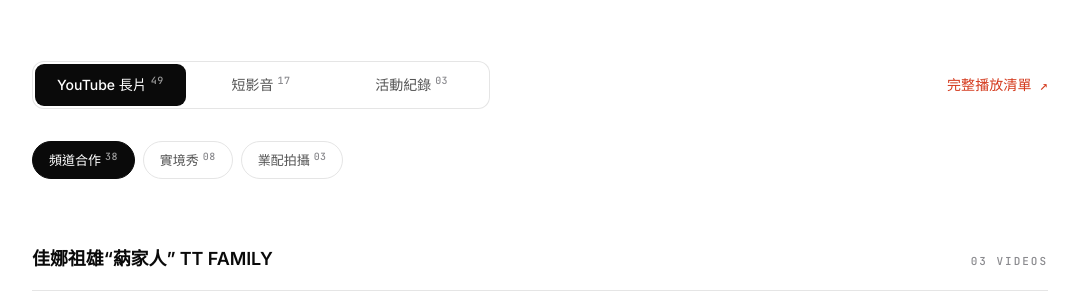
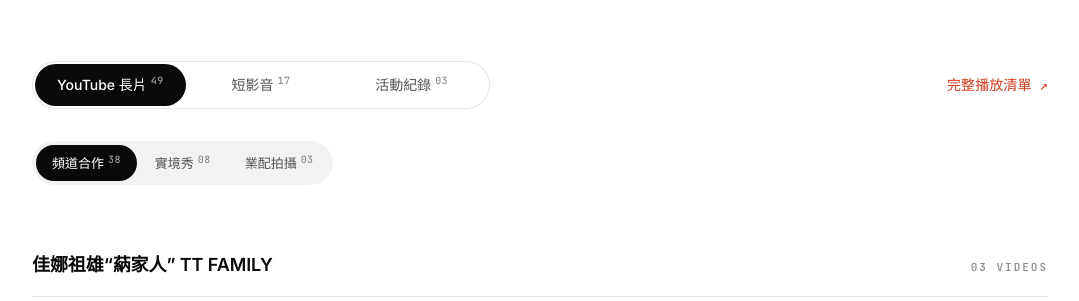
Before and after one commit to movefilm/movefilm.github.io, a plain HTML site: page index.html in a window 1280 px wide. Shown: the part 2996-3297 px from the top of the page, without its empty margins (100-1179 px from the left). Drawn offline with Linux system fonts and the light colour scheme; a small style sheet from the web is missing.

Commit message:
Refactor segmented control styles and functionality
Refactor segmented control styles and functionality for improved UI/UX. Update button styles and add hover effects.

```diff
--- a/index.html
+++ b/index.html
@@ -246,16 +246,15 @@ ul,ol{list-style:none}
 .pillar p{color:var(--fg-soft);font-size:14px}
 
 /* ---------- iOS segmented control ---------- */
-.seg{position:relative;display:inline-grid;grid-auto-flow:column;grid-auto-columns:1fr;background:transparent;box-shadow:inset 0 0 0 1px var(--line);border-radius:12px;padding:3px;max-width:100%}
-.seg button{position:relative;z-index:1;padding:8px 22px;min-height:40px;font-size:14px;font-weight:500;color:var(--fg-soft);border-radius:8px;white-space:nowrap;transition:color .25s}
-.seg button[aria-selected="true"]{color:#fff}
-.seg button[aria-selected="true"] sup{color:rgba(255,255,255,.6)}
+.seg{position:relative;display:inline-grid;grid-auto-flow:column;grid-auto-columns:1fr;background:transparent;box-shadow:inset 0 0 0 1px var(--line);border-radius:999px;padding:3px;max-width:100%}
+.seg button{position:relative;z-index:1;padding:8px 22px;min-height:40px;font-size:14px;font-weight:500;color:var(--fg-soft);border-radius:999px;white-space:nowrap;transition:color .3s}
+.seg button.hl{color:#fff}
+.seg button.hl sup{color:rgba(255,255,255,.6)}
 .seg button sup{font-family:var(--mono);font-size:10px;margin-left:4px;color:var(--fg-mute);letter-spacing:.04em}
-.seg .thumb-ind{position:absolute;z-index:0;top:3px;bottom:3px;left:3px;border-radius:9px;background:var(--fg);transition:transform .45s var(--spring),width .45s var(--spring)}
-.seg.small{background:transparent;box-shadow:none;padding:0;gap:8px;display:flex;flex-wrap:wrap}
-.seg.small button{border:1px solid var(--line);border-radius:999px;padding:6px 16px;min-height:36px;font-size:13px;transition:all .25s}
-.seg.small button[aria-pressed="true"]{background:var(--fg);border-color:var(--fg);color:#fff}
-.seg.small button[aria-pressed="true"] sup{color:rgba(255,255,255,.6)}
+.seg .thumb-ind{position:absolute;z-index:0;top:3px;bottom:3px;left:0;border-radius:999px;background:var(--fg);pointer-events:none;transition:transform .4s cubic-bezier(.2,.9,.3,1.1),width .4s cubic-bezier(.2,.9,.3,1.1)}
+.seg.small{background:rgba(0,0,0,.05);box-shadow:none;padding:4px;gap:2px;display:inline-flex;flex-wrap:wrap}
+.seg.small .thumb-ind{top:4px;bottom:4px}
+.seg.small button{border-radius:999px;padding:6px 16px;min-height:34px;font-size:13px}
 .works-bar{display:flex;justify-content:space-between;align-items:center;gap:var(--s-sm);flex-wrap:wrap;margin-bottom:var(--s-md)}
 .pl-link{font-size:14px;color:var(--accent);display:inline-flex;gap:8px;align-items:baseline;min-height:44px;align-items:center}
 .pl-link .arrow{font-family:var(--mono)}
@@ -416,7 +415,10 @@ footer{padding:var(--s-lg) 0;border-top:1px solid var(--line)}
   /* 作品：分類列 */
   .works-bar{gap:4px;margin-bottom:20px}
   .seg button{font-size:13px;padding:8px 6px}
-  .seg.small{flex-wrap:nowrap;overflow-x:auto;scrollbar-width:none;margin:0 -20px 32px;padding:0 20px}
+  .seg.small{display:flex;flex-wrap:nowrap;overflow-x:auto;scrollbar-width:none;margin:0 -20px 32px;padding:0 20px;gap:8px;background:none}
+  .seg.small .thumb-ind{top:0;bottom:0}
+  .seg.small button{box-shadow:inset 0 0 0 1px var(--line)}
+  .seg.small button.hl{box-shadow:none}
   .seg.small::-webkit-scrollbar{display:none}
   .seg.small button{flex:0 0 auto}
   .subbar{margin-bottom:36px}
@@ -566,6 +568,7 @@ footer{padding:var(--s-lg) 0;border-top:1px solid var(--line)}
 
     <div class="panel active" role="tabpanel" id="p-long" aria-labelledby="t-long">
       <div class="seg small subbar" aria-label="YouTube 長片分類" id="seg-sub">
+        <span class="thumb-ind" aria-hidden="true"></span>
         <button data-sub="channel" aria-pressed="true">頻道合作<sup></sup></button>
         <button data-sub="reality" aria-pressed="false">實境秀<sup></sup></button>
         <button data-sub="sponsored" aria-pressed="false">業配拍攝<sup></sup></button>
@@ -785,6 +788,22 @@ footer{padding:var(--s-lg) 0;border-top:1px solid var(--line)}
       <a class="pl-link" href="https://www.youtube.com/playlist?list=${CONFIG.playlists[key]}" target="_blank" rel="noopener">開啟播放清單 <span class="arrow">↗</span></a>
     </div>`;
 
+  /* 作品集：膠囊滑塊跟隨（滑鼠移入跟過去，離開回到目前分類） */
+  function slideBar(bar, items, isOn){
+    const ind = bar.querySelector('.thumb-ind');
+    const place = b => {
+      ind.style.width = b.offsetWidth + 'px';
+      ind.style.transform = `translateX(${b.offsetLeft}px)`;
+      items.forEach(x => x.classList.toggle('hl', x === b));
+    };
+    const home = () => place(items.find(isOn) || items[0]);
+    items.forEach(b => b.addEventListener('pointerenter', e => { if (e.pointerType === 'mouse') place(b); }));
+    bar.addEventListener('pointerleave', home);
+    addEventListener('resize', home);
+    if (document.fonts) document.fonts.ready.then(home);
+    return home;
+  }
+
   /* 無限捲動：捲到清單底部時自動載入下一批 */
   const calm = matchMedia('(prefers-reduced-motion: reduce)').matches;
   function feed(host, next, hasMore){
@@ -844,9 +863,11 @@ footer{padding:var(--s-lg) 0;border-top:1px solid var(--line)}
     b.querySelector('sup').textContent = pad(subs[b.dataset.sub].length);
     b.addEventListener('click', () => {
       subBtns.forEach(x => x.setAttribute('aria-pressed', x === b));
+      subHome();
       drawLong(b.dataset.sub);
     });
   });
+  const subHome = slideBar(document.getElementById('seg-sub'), [...subBtns], b => b.getAttribute('aria-pressed') === 'true');
   drawLong('channel');
   document.getElementById('c-long').textContent = pad(all.length);
 
@@ -907,17 +928,14 @@ footer{padding:var(--s-lg) 0;border-top:1px solid var(--line)}
   const seg = document.getElementById('seg-main'), ind = seg.querySelector('.thumb-ind');
   const tabs = [...seg.querySelectorAll('[role=tab]')], plLink = document.getElementById('pl-link');
   const plKeys = { 'p-long': 'long', 'p-short': 'short', 'p-event': 'event' };
-  function moveInd(){
-    const t = tabs.find(x => x.getAttribute('aria-selected') === 'true');
-    ind.style.width = t.offsetWidth + 'px';
-    ind.style.transform = `translateX(${t.offsetLeft - 3}px)`;
-  }
+  const moveInd = slideBar(seg, tabs, x => x.getAttribute('aria-selected') === 'true');
   function selectTab(t){
     tabs.forEach(x => x.setAttribute('aria-selected', x === t));
     document.querySelectorAll('#works .panel').forEach(p => p.classList.toggle('active', p.id === t.getAttribute('aria-controls')));
     plLink.href = 'https://www.youtube.com/playlist?list=' + CONFIG.playlists[plKeys[t.getAttribute('aria-controls')]];
     if (t.getAttribute('aria-controls') === 'p-short') initReels();
     moveInd();
+    if (t.getAttribute('aria-controls') === 'p-long') subHome();
   }
   tabs.forEach(t => t.addEventListener('click', () => selectTab(t)));
   seg.addEventListener('keydown', e => {
@@ -928,8 +946,6 @@ footer{padding:var(--s-lg) 0;border-top:1px solid var(--line)}
     }
   });
   selectTab(tabs[0]);
-  window.addEventListener('resize', moveInd);
-  if (document.fonts) document.fonts.ready.then(moveInd);
 
   /* 合作頻道 */
   document.getElementById('channel-list').innerHTML = CONFIG.channels.map(ch => `
```
